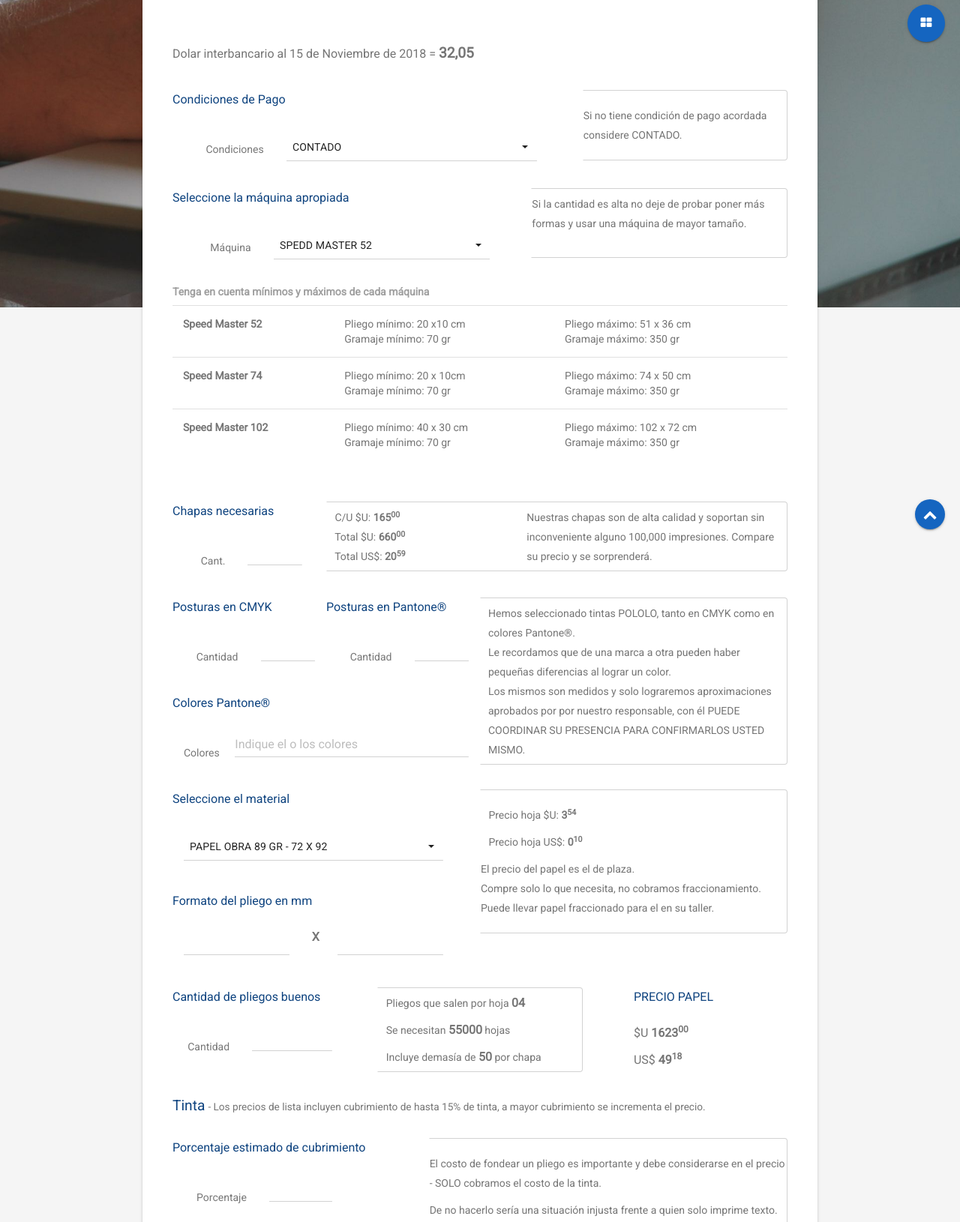
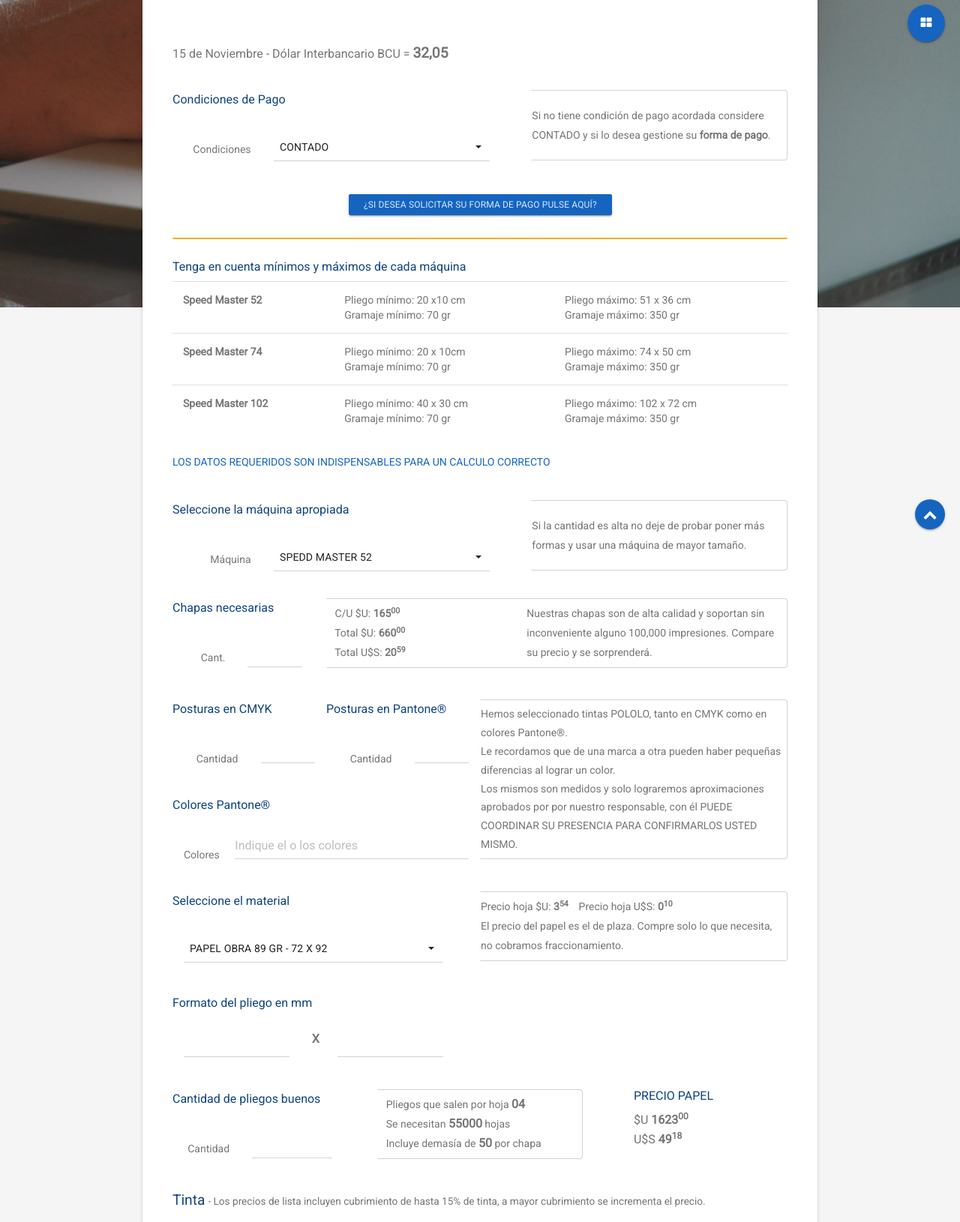
Before and after one commit to Oxisrock/solpim, a website: page docs/price_calc.html in a window 1280 px wide. Shown: the part 194-1824 px from the top of the page at 75% size. Drawn offline with Linux system fonts and the light colour scheme; files whose address does not match are found by name.

Commit message:
Cambios parciales al formulario

```diff
--- a/docs/price_calc.html
+++ b/docs/price_calc.html
@@ -93,18 +93,21 @@
 
                     <div class="col-sm-12">
                       <div class="form-group">
-                        <p class="">Dolar interbancario <span class="hidden-xs">al
-                          <script>
-                          var meses = new Array ("Enero","Febrero","Marzo","Abril","Mayo","Junio","Julio","Agosto","Septiembre","Octubre","Noviembre","Diciembre");
-                          var f=new Date();
-                          document.write(f.getDate() + " de " + meses[f.getMonth()] + " de " + f.getFullYear());
-                          </script></span>
-                        = <big><strong>32,05</strong></big></p>
+                        <p class="">
+                          <span class="hidden-xs">
+                            <script>
+                            var meses = new Array ("Enero","Febrero","Marzo","Abril","Mayo","Junio","Julio","Agosto","Septiembre","Octubre","Noviembre","Diciembre");
+                            var f=new Date();
+                            document.write(f.getDate() + " de " + meses[f.getMonth()]);
+                            </script>
+                          </span>
+                          - Dólar Interbancario BCU = <big><strong>32,05</strong></big>
+                        </p>
                       </div>
                     </div>
 
                     <!-- Condiciones de Pago -->
-                    <div class="col-sm-8">
+                    <div class="col-sm-7">
                       <div class="form-group">
                         <legend>Condiciones de Pago</legend>
                         <label for="terms01" class="col-xs-3 control-label">Condiciones</label>
@@ -118,31 +121,20 @@
                           </div>
                       </div>
                     </div>
-                    <div class="col-sm-4">
+                    <div class="col-sm-5">
                       <div class="form-group relative-box two-files">
-                        <p class="">Si no tiene condición de pago acordada considere CONTADO.</p>
+                        <p class="">Si no tiene condición de pago acordada considere CONTADO y si lo desea gestione su <b>forma de pago</b>.</p>
                       </div>
                     </div>
+                    <center class="col-xs-12">
+                      <br>
+                      <a href="#" class="btn btn-raised btn-primary btn-sm">¿Si desea solicitar su forma de pago pulse aquí?</a>
 
-                    <!-- Máquina -->
-                    <div class="col-sm-7">
-                      <div class="form-group">
-                        <legend>Seleccione la máquina apropiada</legend>
-                        <label for="select01" class="col-xs-3 control-label">Máquina</label>
-                          <div class="col-xs-9 col-sm-8">
-                            <select id="select01" class="form-control selectpicker">
-                              <option>Spedd Master 52</option>
-                              <option>Spedd Master 74</option>
-                              <option>Spedd Master 102</option>
-                            </select>
-                          </div>
-                      </div>
-                    </div>
-                    <div class="col-sm-5">
-                      <div class="form-group relative-box">
-                        <p class="">Si la cantidad es alta no deje de probar poner más formas y usar una máquina de mayor tamaño.<br class="hidden-xs hidden-sm"><br class="hidden-xs hidden-sm"></p>
-                      </div>
-                    </div>
+                    </center>
+
+                    <div class="col-xs-12 mt-2 separador"></div>
+
+                    <!-- Consideraciones sobre las máquinas -->
                     <div class="col-xs-12">
                       <div class="form-group">
                         <p class="printer-title">Tenga en cuenta mínimos y máximos de cada máquina</p>
@@ -177,6 +169,28 @@
                       </div>
                     </div>
 
+                    <h5>LOS DATOS REQUERIDOS SON INDISPENSABLES PARA UN CALCULO CORRECTO</h5>
+
+                    <!-- Máquina -->
+                    <div class="col-sm-7">
+                      <div class="form-group">
+                        <legend>Seleccione la máquina apropiada</legend>
+                        <label for="select01" class="col-xs-3 control-label">Máquina</label>
+                          <div class="col-xs-9 col-sm-8">
+                            <select id="select01" class="form-control selectpicker">
+                              <option>Spedd Master 52</option>
+                              <option>Spedd Master 74</option>
+                              <option>Spedd Master 102</option>
+                            </select>
+                          </div>
+                      </div>
+                    </div>
+                    <div class="col-sm-5">
+                      <div class="form-group relative-box two-files">
+                        <p class="">Si la cantidad es alta no deje de probar poner más formas y usar una máquina de mayor tamaño.</p>
+                      </div>
+                    </div>
+
                     <div class="clearfix"></div>
 
                     <!-- Chapas -->
@@ -184,7 +198,7 @@
                       <div class="form-group">
                         <legend>Chapas necesarias</legend>
                         <label for="number01" class="col-xs-5 control-label">Cant.</label>
-                          <div class="col-xs-6">
+                          <div class="col-xs-6" style="margin-top: 7px">
                             <input type="number" min="1" class="form-control" id="number01">
                           </div>
                       </div>
@@ -193,10 +207,10 @@
                       <div class="form-group relative-box">
                         <div class="row">
                           <div class="col-xs-5">
-                            <p class="">
+                            <p class="small">
                               &nbsp;&nbsp; C/U $U: <span><b>165<sup>00</sup></b></span><br>
                               &nbsp;&nbsp; Total $U: <span><b>660<sup>00</sup></b></span><br>
-                              &nbsp;&nbsp; Total US$: <span><b>20<sup>59</sup></b></span>
+                              &nbsp;&nbsp; Total U$S: <span><b>20<sup>59</sup></b></span>
                             </p>
                           </div>
                           <div class="col-xs-7">
@@ -247,7 +261,7 @@
 
                     <div class="col-xs-12 col-sm-6">
                       <div class="form-group relative-box especial-margin">
-                        <p>Hemos seleccionado tintas POLOLO, tanto en CMYK como en colores Pantone®.<br>
+                        <p class="line-1">Hemos seleccionado tintas POLOLO, tanto en CMYK como en colores Pantone®.<br>
                         Le recordamos que de una marca a otra pueden haber pequeñas diferencias al lograr un color.<br>
                         Los mismos son medidos y solo lograremos aproximaciones aprobados por por nuestro responsable,
                         con él PUEDE COORDINAR SU PRESENCIA PARA CONFIRMARLOS USTED MISMO.</p>
@@ -286,15 +300,11 @@
                     </div>
 
                     <div class="col-xs-12 col-sm-6">
-                      <div class="form-group relative-box two-files">
-                        <p class="">&nbsp;&nbsp; Precio hoja $U: <span><b>3<sup>54</sup></b></span></p>
-                        <p class="">&nbsp;&nbsp; Precio hoja US$: <span><b>0<sup>10</sup></b></span></p>
-                          <p>
-                            El precio del papel es el de plaza.<br>
-                            Compre solo lo que necesita, no cobramos fraccionamiento.<br>
-                            Puede llevar papel fraccionado para el en su taller.
-                          </p>
-                        </div>
+                      <div class="form-group relative-box">
+                        <p>Precio hoja $U: <span><b>3<sup>54</sup></b></span>
+                        &nbsp;&nbsp; Precio hoja U$S: <span><b>0<sup>10</sup></b></span><br>
+                        El precio del papel es el de plaza. Compre solo lo que necesita, no cobramos fraccionamiento.</p>
+                      </div>
                     </div>
 
                     <div class="clearfix"></div>
@@ -304,7 +314,7 @@
                       <div class="form-group">
                         <legend>Cantidad de pliegos buenos</legend>
                         <label for="goodsheet01" class="col-xs-4 control-label">Cantidad</label>
-                          <div class="col-xs-6">
+                          <div class="col-xs-6" style="margin-top: 7px">
                             <input type="number" class="form-control" id="goodsheet01">
                           </div>
                       </div>
@@ -312,9 +322,11 @@
 
                     <div class="col-xs-12 col-sm-4">
                       <div class="form-group relative-box">
-                        <p class="">&nbsp;&nbsp; Pliegos que salen por hoja <span class="bold" id="cutSheets01">04</span></p>
-                        <p class="">&nbsp;&nbsp; Se necesitan <span class="bold" id="necessarySheets01">55000</span> hojas</p>
-                        <p class="">&nbsp;&nbsp; Incluye demasía de <span class="bold" id="excess01">50</span> por chapa</p>
+                        <p class="">
+                          &nbsp;&nbsp; Pliegos que salen por hoja <span class="bold" id="cutSheets01">04</span> <br>
+                          &nbsp;&nbsp; Se necesitan <span class="bold" id="necessarySheets01">55000</span> hojas <br>
+                          &nbsp;&nbsp; Incluye demasía de <span class="bold" id="excess01">50</span> por chapa
+                        </p>
                       </div>
                     </div>
 
@@ -322,9 +334,11 @@
 
                     <div class="col-xs-12 col-sm-3">
                       <div class="form-group">
-                        <legend class="uppercase">Precio papel</legend>
-                        <p class="" id="paperPrice01">$U <span class="bold">1623<sup>00</sup></span></p>
-                        <p class="" id="paperPrice01">US$ <span class="bold">49<sup>18</sup></span></p>
+                        <p class="printer-title uppercase">Precio papel</p>
+                        <p class="" id="paperPrice01">
+                          $U <span class="bold">1623<sup>00</sup></span> <br>
+                          U$S <span class="bold">49<sup>18</sup></span>
+                        </p>
 
                       </div>
                     </div>
@@ -500,7 +514,7 @@
                     <div class="col-xs-12 col-sm-4">
                       <div class="form-group relative-box two-files">
                         <p class="">&nbsp;&nbsp; Importe doblado $U: <span class="bold"><b>300<sup>00</sup></b></span></p>
-                        <p class="">&nbsp;&nbsp; Importe doblado US$: <span class="bold"><b>9<sup>09</sup></b></span></p>
+                        <p class="">&nbsp;&nbsp; Importe doblado U$S: <span class="bold"><b>9<sup>09</sup></b></span></p>
                       </div>
                     </div>
                   </div><!-- */row -->
@@ -512,7 +526,7 @@
                     <div class="col-xs-12 col-sm-6">
                       <div class="well">
                         <p class="total">Total trabajo $U: <span>2288<sup>00</sup></span></p>
-                        <p class="total">Total trabajo US$: <span>69<sup>33</sup></span></p>
+                        <p class="total">Total trabajo U$S: <span>69<sup>33</sup></span></p>
                       </div>
                     </div>
                     <div class="col-sm-3 hidden-xs"></div>
--- a/src/css/partials/price_calc.css
+++ b/src/css/partials/price_calc.css
@@ -8,10 +8,8 @@ ESTILOS price_calc.html
 		width: 90%;
 	}
 
-	& h2, h3, h4, h5, h6 {
-		color: var(--colorPpal);
-		font-family: Roboto, Noto Sans, Helvetica Neue, Helvetica, Arial, sans-serif;
-		font-weight: 500;
+	& .especial-margin {
+		padding-left: 1rem;
 	}
 
 	& form .form-group legend {
@@ -40,21 +38,36 @@ ESTILOS price_calc.html
 		line-height: 1;
 	}
 
+	& h2, h3, h4, h5, h6 {
+		color: var(--colorPpal);
+		font-family: Roboto, Noto Sans, Helvetica Neue, Helvetica, Arial, sans-serif;
+		font-weight: 500;
+	}
+
+	& .line-1 {
+		line-height: 1.77;
+
+		@media (--tablet-h) {
+			line-height: 1.7;
+		}
+	}
 	& .legendGray {
 		font-size: 16px;
 		color: #9e9e9e !important;
 
 	}
+
 	& .printer-title {
-		color: #9e9e9e !important;
-		font-weight: 600;
-		font-size: responsive 1.25rem 1.4rem;
+		color: var(--colorSubTitle);
+		/*color: #9e9e9e !important;*/
+		font-size: responsive 1.4rem 1.6rem;
+		/*font-size: responsive 1.25rem 1.4rem;*/
 		line-height: 1.1;
 	}
 	& .printer-table {
 		font-size: responsive 1.25rem 1.4rem;
+	}
 
-	}
 	& .relative-box {
 		border-radius: 0 4px 4px 0;
 		border-top: solid 1px var(--colorGrayLigth);
@@ -77,8 +90,11 @@ ESTILOS price_calc.html
 		}
 	}
 
-	& .especial-margin {
-		padding-left: 1rem;
+	& .separador {
+		height: 2px;
+		background-color: var(--colorSec);
+		border-radius: 1px;
+		width: 100%;
 	}
 
 	& .superh1 {
@@ -87,9 +103,11 @@ ESTILOS price_calc.html
 		font-weight: bolder;
 		text-shadow: 1px 1px 5px #111;
 	}
+
 	& .title-togglebutton {
 		font-size: responsive 1.4rem 1.6rem;
 	}
+
 	& .total {
 		color: var(--colorText) !important;
 		font-size: responsive 1.6rem 1.9rem;
@@ -100,12 +118,12 @@ ESTILOS price_calc.html
 			font-weight: 600;
 		}
 	}
+
 	& .two-files {
 		padding: 2rem 0 2rem 0;
 
 		@media (--mobile) {
 			padding: 0 .65rem .65rem .65rem;
 		}
-
 	}
 }
--- a/src/css/partials/variables.css
+++ b/src/css/partials/variables.css
@@ -3,6 +3,7 @@
 --colorGrayLigth: #D2D2D2;
 --colorGray: #757575;
 --colorPpal: #1565C0;
+--colorSec: #FFAD1C;
 --colorSubTitle: #0E437F;
 --colorText: #444;
 --colorWhite: #f1f1f1;
```
Also changed, not shown: src/partials/cont_price_calc.html (+65 -51 lines), docs/assets/css/app.min.css.
